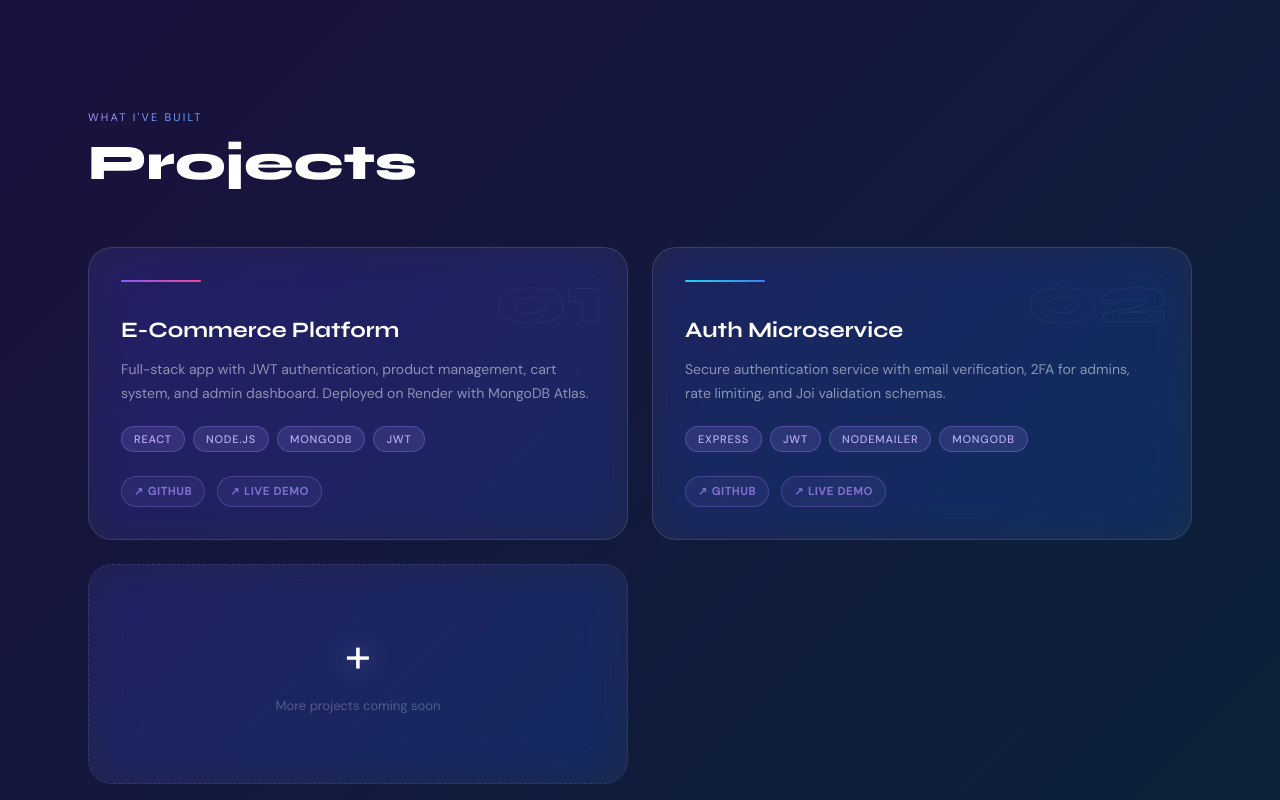
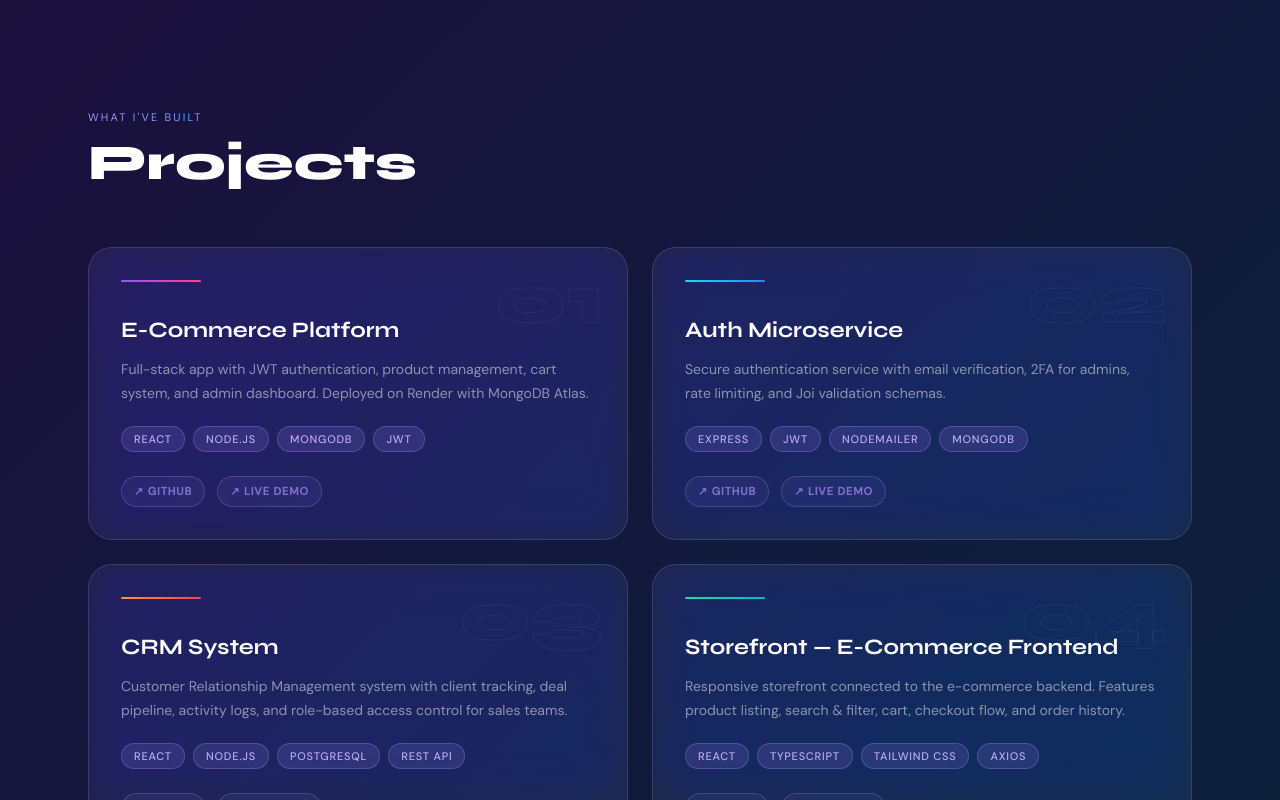
Before and after one commit to salim725/portfolio, a React (Vite) app in the folder frontend/: page / in a window 1280 px wide. Shown: the part 2000-2800 px from the top of the page. Built offline with nearby package versions, Linux system fonts and the light colour scheme.

Commit message:
feat: add CRM and Storefront projects

```diff
--- a/frontend/src/components/Portfolio.tsx
+++ b/frontend/src/components/Portfolio.tsx
@@ -62,7 +62,7 @@ const PROJECTS: Project[] = [
     title: "E-Commerce Platform",
     desc: "Full-stack app with JWT authentication, product management, cart system, and admin dashboard. Deployed on Render with MongoDB Atlas.",
     tags: ["React", "Node.js", "MongoDB", "JWT"],
-    github: "#",
+    github: "https://github.com/salim725/ecommerce-backend",
     live: "#",
     gradient: "from-violet-500 to-pink-500",
     number: "01",
@@ -75,6 +75,24 @@ const PROJECTS: Project[] = [
     live: "#",
     gradient: "from-cyan-400 to-blue-500",
     number: "02",
+  },
+  {
+    title: "CRM System",
+    desc: "Customer Relationship Management system with client tracking, deal pipeline, activity logs, and role-based access control for sales teams.",
+    tags: ["React", "Node.js", "PostgreSQL", "REST API"],
+    github: "#",
+    live: "#",
+    gradient: "from-orange-400 to-rose-500",
+    number: "03",
+  },
+  {
+    title: "Storefront — E-Commerce Frontend",
+    desc: "Responsive storefront connected to the e-commerce backend. Features product listing, search & filter, cart, checkout flow, and order history.",
+    tags: ["React", "TypeScript", "Tailwind CSS", "Axios"],
+    github: "#",
+    live: "#",
+    gradient: "from-emerald-400 to-cyan-500",
+    number: "04",
   },
 ];
 
@@ -477,7 +495,7 @@ export default function Portfolio() {
 
           {/* stats */}
           <div className="flex gap-4 flex-wrap">
-            {[{n:"200+",label:"Training Hours"},{n:"2+",label:"Projects Shipped"},{n:"25+",label:"Technologies"}].map((s)=>(
+            {[{n:"200+",label:"Training Hours"},{n:"4+",label:"Projects Shipped"},{n:"25+",label:"Technologies"}].map((s)=>(
               <div key={s.label} className="stat-card">
                 <p style={{fontFamily:"'Syne',sans-serif",fontWeight:800,fontSize:28}} className="grad-text">{s.n}</p>
                 <p style={{fontFamily:"'DM Sans',sans-serif",fontSize:12,color:"rgba(255,255,255,0.4)",marginTop:4,letterSpacing:"0.06em"}}>{s.label}</p>
@@ -607,7 +625,7 @@ export default function Portfolio() {
           ))}
 
           {/* coming soon card */}
-          <div className="glass-card p-8 flex flex-col items-center justify-center min-h-[220px] cursor-pointer group"
+          <div className="glass-card p-8 flex flex-col items-center justify-center min-h-[220px] cursor-pointer group md:col-span-2"
             style={{borderStyle:"dashed",borderColor:"rgba(167,139,250,0.2)"}}>
             <span className="text-5xl mb-4 group-hover:scale-110 transition-transform" style={{filter:"drop-shadow(0 0 12px rgba(167,139,250,0.6))"}}>+</span>
             <p style={{fontFamily:"'DM Sans',sans-serif",color:"rgba(255,255,255,0.25)",fontSize:13}}>More projects coming soon</p>
```
